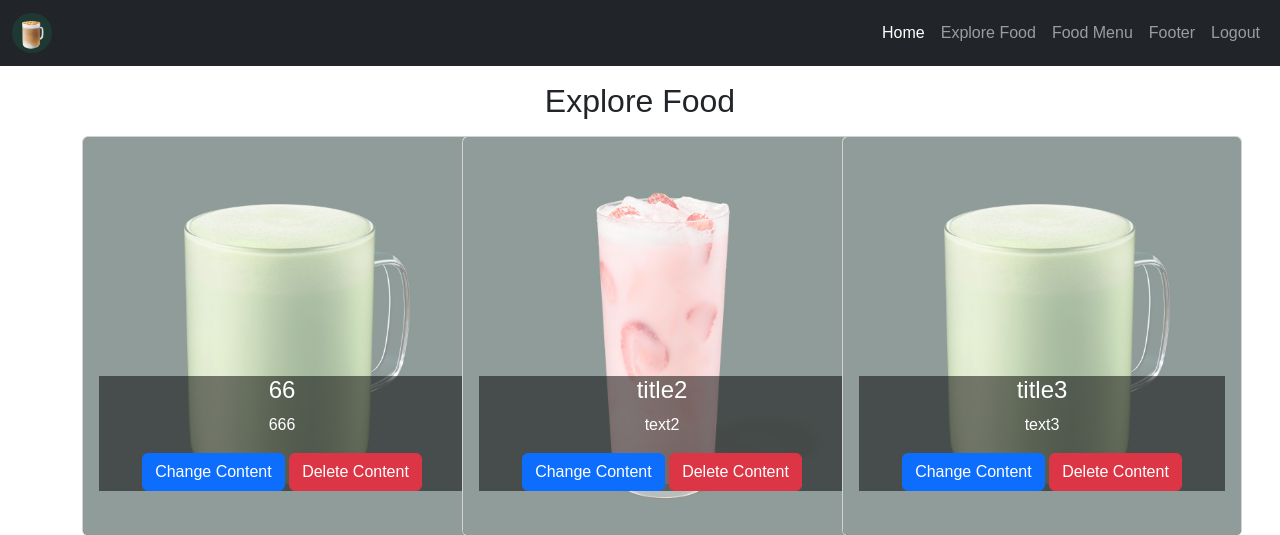
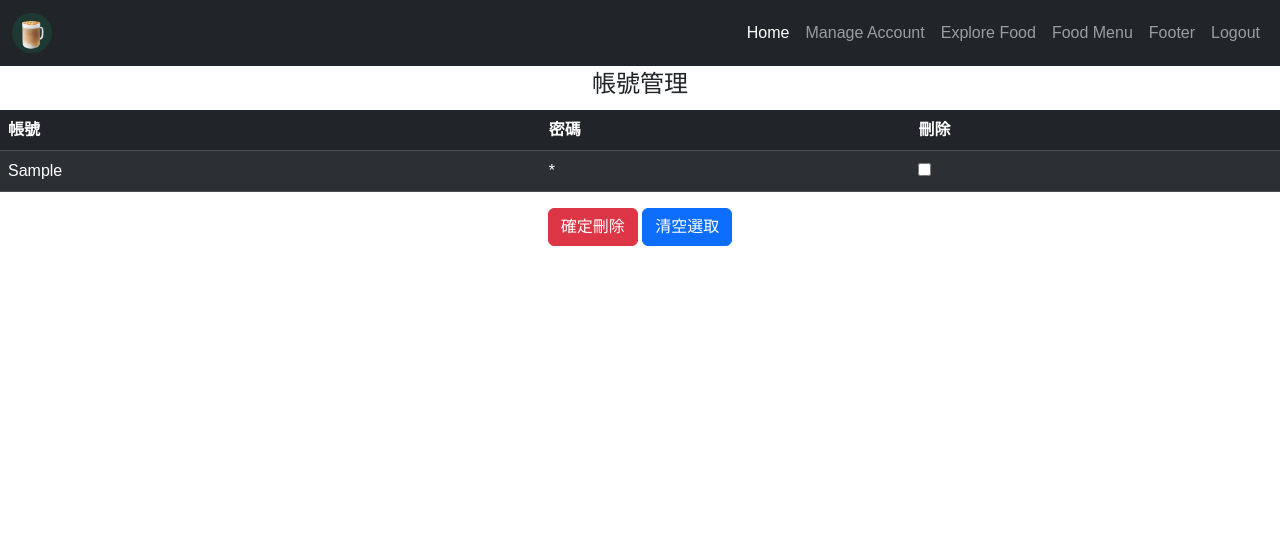
Before and after one commit to blackmutton/project20240714, a PHP site: page /admin.php in a window 1280 px wide. Shown: the top 535 px of the page. After the commit the page ends 246 px from the top, so only its background shows below. Run offline with PHP 8.4, Linux system fonts and the light colour scheme; data comes from the database, SQL or seed files in the repository; tables that the repository leaves empty or names only in its code hold one stand-in row (values such as "Sample post").

Commit message:
完成刪除帳號功能

```diff
--- a/admin.php
+++ b/admin.php
@@ -31,6 +31,9 @@ include "./api/db.php";
                     <a class="nav-link active" href="index.php">Home</a>
                 </li>
                 <li class="nav-item">
+                    <a class="nav-link" href="?do=user">Manage Account</a>
+                </li>
+                <li class="nav-item">
                     <a class="nav-link" href="?do=explore">Explore Food</a>
                 </li>
                 <li class="nav-item">
@@ -48,12 +51,12 @@ include "./api/db.php";
     </nav>
     <!-- navbar end -->
     <?php
-    $do=$_GET['do']??'explore';
+    $do=$_GET['do']??'user';
     $file="./backend/{$do}.php";
     if(file_exists($file)){
         include $file;
     }else{
-        include "./backend/explore.php";
+        include "./backend/user.php";
     }
     ?>
 </body>
--- /dev/null
+++ b/api/del_user.php
@@ -0,0 +1,6 @@
+<?php
+include "db.php";
+dd($_POST);
+foreach($_POST['ids'] as $id){
+    $User->del($id);
+}
--- /dev/null
+++ b/backend/user.php
@@ -0,0 +1,57 @@
+<fieldset>
+    <legend class="text-center">帳號管理</legend>
+    <table class="table table-dark table-striped">
+    <thead>
+      <tr>
+        <th>帳號</th>
+        <th>密碼</th>
+        <th>刪除</th>
+      </tr>
+    </thead>
+    <tbody>
+        <?php
+    $rows=${ucfirst($do)}->all();
+    foreach($rows as $row){
+        ?>
+      <tr>
+        <td><?=$row['acc']?></td>
+        <td><?=str_repeat("*",strlen($row['pwd']))?></td>
+        <td><input type="checkbox" name="del" value="<?=$row['id']?>"></td>
+      </tr>
+      <?php
+    }
+      ?>
+    </tbody>
+  </table>
+  <div class="text-center">
+    <button onclick="user_del()" class="btn btn-danger">確定刪除</button>
+    <button onclick="clean()" class="btn btn-primary">清空選取</button>
+  </div>
+</fieldset>
+
+<script>
+  function user_del(){
+    let chks=$("input[type='checkbox']:checked")
+    console.log('chks',chks)
+    let ids=new Array()
+
+    if(chks.length>0){
+      for(let i=0;i<chks.length;i++){
+        ids.push(chks[i].value)
+      }
+      $.ajax({
+        type:"post",
+        url:"./api/del_user.php",
+        data:{ids},
+        success:(res)=>{
+          console.log(res)
+          // 移除對應的表格行
+          ids.forEach(id=>$(`input[value='${id}']`).parents('tr').remove())
+          // location.reload();
+        }
+      })
+    }else{
+      alert("沒有帳號需刪除")
+      }
+  }
+</script>
```
